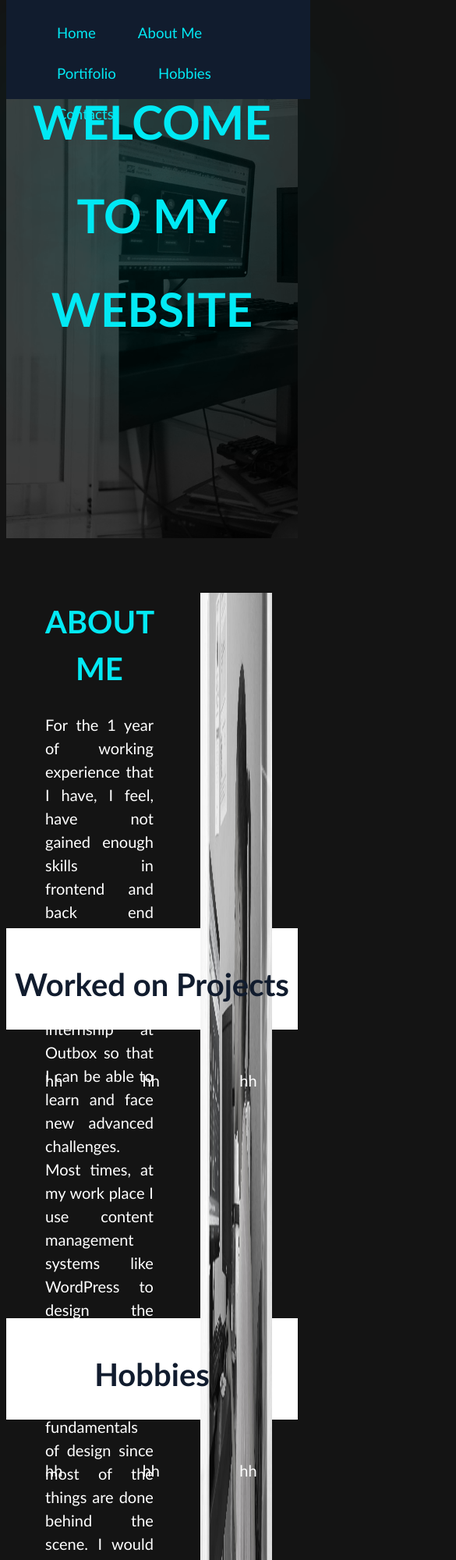
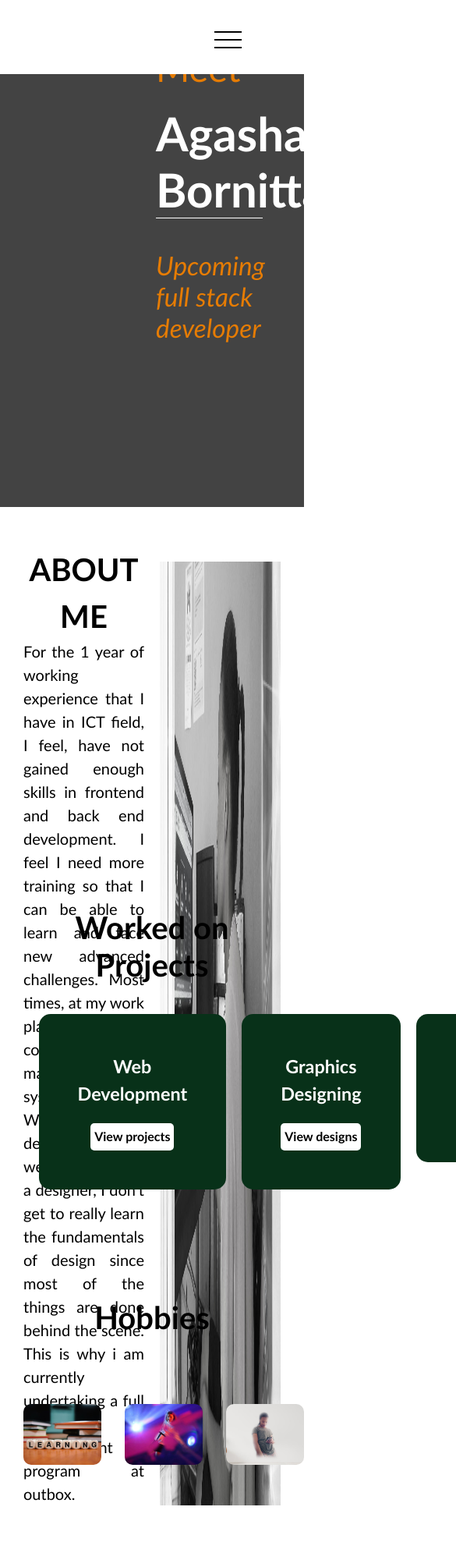
Before and after one commit to Bornittah/portfolio, a plain HTML site: page index.html in a window 390 px wide. Shown: the top 2000 px of the page at 78% size, 585 px wide, since content can reach past the window. Drawn offline with Linux system fonts and the light colour scheme.

Commit message:
added pages

```diff
--- a/css/menu.css
+++ b/css/menu.css
@@ -1,9 +1,9 @@
 .menu{
-    height: 15%;
+    height: auto;
     position: fixed;
     width:100%;
     top: 0;
-    background-color: #111c2e;
+    background-color: rgb(8, 49, 25);
     display: inline;
 
 }
@@ -29,12 +29,12 @@ nav ul li{
 
 }
 nav ul li a:hover{
-    color: white;
+    color: rgb(230, 124, 4)
 
 }
 nav ul li a{
     text-decoration: none;
-    color: #03e9f4;
+    color: #fff;
     font-size: 15pt;
     display: inline-block;
 }
@@ -65,6 +65,39 @@ a:active {
     height: 2px;
     float: left;
     margin-bottom: 8px;
-    background-color: #fff;
+    background-color: #000;
+}
 
-}
+@media (max-width: 991px) {
+
+    .toggle-btn{
+        display: block;
+    }
+    .menu{
+      height: 95px;
+      position: fixed;
+      width: 100%;
+      top: 0;
+      background-color: #fff;
+      display: inline;
+      margin: 0;
+  }
+
+    nav{
+     display: none;
+     width: 30%;
+     border-top: 1px solid #fff;
+     margin-top: 30px;
+     padding-top: 10px;
+     background-color: #fff;
+     transition: 0.5s;
+
+  }
+  nav ul li{
+      padding: 15px 0px;
+      width: 100%;
+  }
+  nav.show{
+      display: block;
+   }
+      }
--- a/css/style.css
+++ b/css/style.css
@@ -1,40 +1,70 @@
+* {
+    margin: 0;
+    padding: 0;
+    box-sizing: border-box;
+    text-decoration: none;
+   }
+
+   html {
+    scroll-behavior: smooth;
+   }
 body{
-    background-color: #141414;
-    left: 0;
+    background-color: #fff;
     font-family: 'Gill Sans', 'Gill Sans MT', Calibri, 'Trebuchet MS', sans-serif;
+    color:#0000;
+    /* width:100%;
+    overflow-x: hidden; */
 }
 .page_title{
     text-align: center;
     font-size: 20pt;
     background-color: white;
     height: 100px;
-    color:#111c2e ;
+    color:#000;
     padding-top: 15px;
     padding-bottom: 15px;
 }
 .welcome-page{
-    background-image: url(../images/portifolio-bg.jpg);
+    background-image: url(../images/portifolio-bg3.jpg);
     height: 650px;
     background-repeat: no-repeat;
     background-size: cover;
-    margin: auto;
 }
-.welcome-title {
-    background-color: rgba(0, 0, 0, 0.753);
+.welcome-title{
+    background-color: rgba(0, 0, 0, 0.568);
     width: 100%;
     height: 100%;
 
+
 }
-.welcome-title h1 {
- font-size:45pt;
- text-align:center;
- color:#03e9f4;;
+.welcome-title .title1 {
+ font-size:35pt;
+ text-align:left;
+ color:rgb(230, 124, 4);
  padding-top:15%;
- padding-bottom:25%;
- line-height:2.0;
- font:900;
- text-shadow:0 0 200px #03e9f4;
+ font-weight:400;
+ margin-left: 200px;
 }
+.welcome-title .title2{
+    font-size:45pt;
+    text-align:left;
+    color:rgb(255, 255, 255);
+    font-weight:900;
+    margin-left: 200px;
+    border-bottom: 1px solid #fff;
+    width: 35%;
+    padding-top: 20px;
+
+   }
+   .welcome-title .title3 {
+    font-size:25pt;
+    text-align:left;
+    color:rgb(230, 124, 4);
+    font-weight:400;
+    margin-left: 200px;
+    padding-top: 40px;
+    font-style: italic;
+   }
 .about-us{
     height: 500px;
 }
@@ -52,27 +82,101 @@ body{
 .column{
     flex: 50%;
     text-align: justify;
-    color: #fff;
-    padding-left: 30px;
-    padding-right: 30px;
+    color:#000;
+    padding-left: 10px;
+    padding-right: 10px;
     line-height: 1.5;
 }
 .column h1{
-    color: #03e9f4;
+    color:#000;
     text-align: center;
 }
 .column img{
-    width: 80%;
+    width: 100%;
     height: 100%;
     padding-top: 20px;
 }
 /* portfolio */
-.portfolio{
+.projects{
     height: 500px;
+    width: 90%;
+    margin: auto;
+}
+.project-box{
+    border-radius: 15px;
+    background-color: rgb(8, 49, 25);
+    height: auto;
+    text-align: center;
+    margin: auto;
+    padding: 50px;
+    color:#fff
+}
+.project-box a{
+    padding: 5px;
+    border-radius: 5px;
+    outline: none;
+    border-collapse: collapse;
+    height: 35px;
+    background-color: rgb(255, 255, 255);
+    margin-top: 20px;
+    color:#000;
+    font-size: medium;
+    text-align: center;
+    display: inline-block;
+    font-weight: 700;
 }
 /* hobbies*/
 .hobbies{
-    height: 500px;
+    height: auto;
+    width: 100%;
+}
+.hobbies_row{
+    width: 100%;
+    display: flex;
+    margin:auto;
+    padding-top:50px;
+    font-size:15pt;
+    margin-left: 15px;
+    margin-right: 15px;
+    padding-bottom: 100px;
+}
+.hobbies_column{
+    flex:30%;
+    padding-left:15px;
+    padding-right:15px;
+    position: relative;
+}
+.hobby_image{
+    width:100%;
+    height: 100%;
+    border-radius: 10px;
+    opacity: 1;
+    display: block;
+    transition: .5s ease;
+    backface-visibility: hidden;
+}
+.hobby_image:hover{
+    opacity:0.3;
+}
+.overlay{
+ transition: .5s ease;
+  opacity: 0;
+  position: absolute;
+  top: 50%;
+  left: 50%;
+  transform: translate(-50%, -50%);
+  -ms-transform: translate(-50%, -50%);
+  text-align: center;
+  display: none;
+}
+.overlay:hover{
+    opacity: 1;
+    display: block;
+}
+.text{
+    color:#000;
+    font-size: 16px;
+    padding: 16px 32px;
 }
 /* contacts */
 .contacts_info{
@@ -84,7 +188,7 @@ body{
     font-size: 14pt;
     font-weight: 600;
     /* margin-bottom: 5px; */
-    color: #03e9f4;
+    color:#000;
   }
   .contact .info p {
     padding: 0 0 0 60px;
@@ -93,14 +197,14 @@ body{
   }
   .contacts_info a{
     text-decoration: none;
-    color: #ffffff;
+    color:#000;
 }
 .contacts_info a:hover {
-    color: #03e9f4;
+    color:#000;
 
   }
   .contacts_info a:hover title {
-    color: #03e9f4;
+    color:#000;
 
   }
 .contacts_info i{
@@ -113,11 +217,11 @@ body{
     align-items: center;
     border-radius: 50px;
     transition: all 0.3s ease-in-out;
-    border:solid  #fff;
+    border:solid  #000;
 }
 .contacts_info i:hover {
     background: #03e9f4;
-    color: #fff;
+    color:#000;
 
   }
   /* footer */
@@ -131,7 +235,7 @@ body{
    margin-left:50px;
    margin-right: 50px;
    background-color: #111c2e;
-   color: #fff;
+   color:#000;
    /* position: fixed; */
  }
  .footer_copyright{
--- a/index.html
+++ b/index.html
@@ -18,11 +18,11 @@
                 </div>
                 <nav id="nav">
                     <ul>
-                        <li><a href="">Home</a></li>
-                        <li><a href="">About Me</a></li>
-                        <li><a href="">Portifolio</a></li>
-                        <li><a href="">Hobbies</a></li>
-                        <li><a href="">Contacts</a></li>
+                        <li><a href="#">Home</a></li>
+                        <li><a href="#about-me">About Me</a></li>
+                        <li><a href="#projects">Projects</a></li>
+                        <li><a href="#skills">Skills</a></li>
+                        <li><a href="#contacts">Contacts</a></li>
                     </ul>
                   </nav>
                   </div>
@@ -30,17 +30,19 @@
                   <div>
                      <div class="welcome-page">
                          <div class="welcome-title">
-                            <h1>WELCOME <br>TO MY WEBSITE</h1>
+                            <div class="title1">Meet </div>
+                            <div class="title2"> Agasha Bornittah</div>
+                            <div class="title3">Upcoming full stack developer</div>
                          </div>
                      </div>
                   </div>
 
-                  <div class="about-us">
+                  <div class="about-us" id="about-me">
                       <div class="row">
                           <div class="column">
                               <h1>ABOUT ME</h1>
-                              <p>For the 1 year of working experience that I have, I feel, have not gained enough skills in frontend and back end development. I feel I need more training like this internship at Outbox so that I can be able to learn and face new advanced challenges.
-                                Most times, at my work place I use content management systems like WordPress to design the websites, and as a designer, I don't get to really learn the fundamentals of design since most of the things are done behind the scene.  I would wish to learn how to develop my own front end and back end systems. I am particularly excited for this scholarship opportunity that I will join the team which will help me to become a confident full stack developer.
+                              <p>For the 1 year of working experience that I have in ICT field, I feel, have not gained enough skills in frontend and back end development. I feel I need more training so that I can be able to learn and face new advanced challenges.
+                                Most times, at my work place I use content management systems like WordPress to design the websites, and as a designer, I don't get to really learn the fundamentals of design since most of the things are done behind the scene. This is why i am currently undertaking a full stack development program at outbox.
                                 </p>
                           </div>
                           <div class="column">
@@ -49,41 +51,51 @@
                       </div>
                   </div>
                   <!-- portfolio -->
-                  <div class="portfolio">
+                  <div class="projects" id="projects">
                       <div class="page_title">
                           <h2>Worked on Projects</h2>
                         </div>
                       <div class="row">
                           <div class="column">
-                              hh
+                              <div class="project-box">
+                                  <h3>Web Development</h3>
+                                  <a class="view-projects">View projects</a>
+                              </div>
                           </div>
                           <div class="column">
-                            hh
+                            <div class="project-box">
+                                <h3>Graphics Designing</h3>
+                                <a class="view-projects">View designs</a>
+                            </div>
                         </div>
                         <div class="column">
-                            hh
+                            <div class="project-box">
+                                <h3>Networking</h3>
+                                <a class="view-projects">View projects</a>
+                            </div>
                         </div>
                       </div>
                   </div>
                       <!-- hobbies -->
-                      <div class="hobbies">
+                      <div class="hobbies" id="skills">
                         <div class="page_title">
                             <h2>Hobbies</h2>
                           </div>
-                        <div class="row">
-                            <div class="column">
-                                hh
+                        <div class="hobbies_row">
+                            <div class="hobbies_column">
+                                <img src="images/learning.jpg" class="hobby_image"/>
+                                <div class="overlay"><div class="text">Learning new things</div></div>
                             </div>
-                            <div class="column">
-                              hh
+                            <div class="hobbies_column">
+                                <img src="images/dancing.jpg" class="hobby_image"/>
                           </div>
-                          <div class="column">
-                              hh
+                          <div class="hobbies_column">
+                            <img src="images/chatting.jpg" class="hobby_image"/>
                           </div>
                         </div>
                     </div>
                   <!-- contacts -->
-                  <div class="contacts">
+                  <div class="contacts" id="contacts">
                     <div class="row">
                         <div class="column">
                             <h1>Let's Get In Touch</h1>
@@ -129,8 +141,8 @@
                             </li>
                             <li class="contacts_info">
                                 <i class="icofont-medium"></i>
-                                <h4>Github:</h4>
-                                <a href="https://medium.com/Bornittah/" title="Visit my github">Bornittah</a>
+                                <h4>Medium:</h4>
+                                <a href="https://medium.com/Bornittah/" title="See my posts on Medium">Bornittah</a>
                             </li>
                           </ul>
                       </div>
```
Also changed, not shown: images/chatting.jpg (added), images/dancing.jpg (added), images/learning.jpg (added), images/portifolio-bg2.jpg (added), images/portifolio-bg3.jpg (added).
